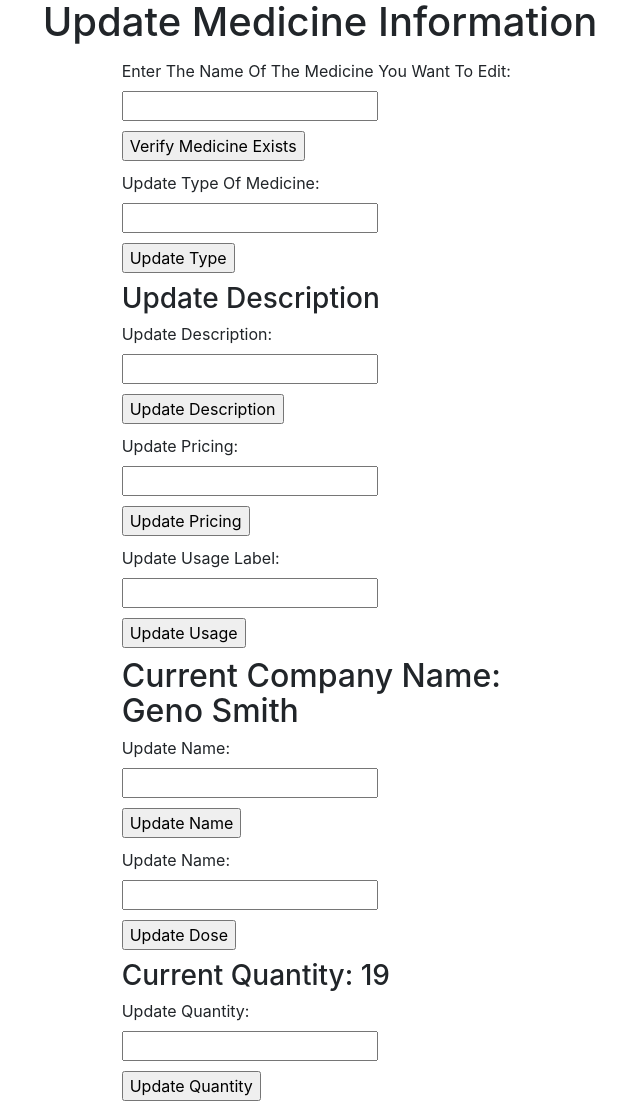
After one commit to mtalhaimran/CSCS342-WEB-Dev, a PHP site: page /admin/edit_medicine.php in a window 1280 px wide. The commit adds this page. Shown: the whole page, without its empty margins (320-960 px from the left). Run offline with PHP 8.4, Linux system fonts and the light colour scheme.

Commit message:
edit_medicine.php login.php login_style.css
above files updated and created

```diff
--- /dev/null
+++ b/admin/edit_medicine.php
@@ -0,0 +1,81 @@
+<?php
+?>
+<!doctype html>
+<html lang="en">
+<head>
+    <meta charset="UTF-8">
+    <meta name="viewport"
+          content="width=device-width, user-scalable=no, initial-scale=1.0, maximum-scale=1.0, minimum-scale=1.0">
+    <meta http-equiv="X-UA-Compatible" content="ie=edge">
+
+    <title>admin Profile</title>
+
+    <link href="../bootstrap_css/bootstrap.min.css" rel="stylesheet">
+
+    <style>
+        input {
+            display: block;
+            margin-bottom: 10px;
+        }
+        form {
+            margin: 0 auto;
+        }
+        h1 {
+            text-align: center;
+            margin-bottom: 15px;
+        }
+    </style>
+</head>
+<body>
+<h1>Update Medicine Information</h1>
+
+<form class="col-md-4 col-md-offset-4 signUpForm" id="admin_profile_form">
+    <label for="NameofMedicine">Enter The Name Of The Medicine You Want To Edit: </label>
+    <input type="text" name="NameofMedicine" id="NameofMedicine">
+    <input type="submit" name="NameofMedicine" value="Verify Medicine Exists">
+
+    <label for="typeOfMedicine">Update Type Of Medicine: </label>
+    <input type="text" name="typeOfMedicine" id="typeOfMedicine">
+    <input type="submit" name="typeOfMedicine" value="Update Type">
+
+    <h3>Update Description</h3>
+
+    <label for="Description">Update Description: </label>
+    <input type="text" name="Password" id="Description">
+    <input type="submit" name="Description" value="Update Description">
+
+
+    <label for="MedicinePrice">Update Pricing: </label>
+    <input type="MedicinePrice" name="MedicinePrice" id="MedicinePrice">
+    <input type="submit" name="MedicinePrice" value="Update Pricing">
+
+
+    <label for="Usage">Update Usage Label: </label>
+    <input type="text" name="Usage" id="Usage">
+    <input type="submit" name="Usage" value="Update Usage">
+
+
+    <h2>Current Company Name: <?php echo "Geno Smith" ?></h2>
+
+
+    <label for="CompanyName">Update Name: </label>
+    <input type="text" name="CompanyName" id="CompanyName">
+    <input type="submit" name="CompanyName" value="Update Name">
+
+    <label for="DoseDescription">Update Name: </label>
+    <input type="text" name="DoseDescription" id="DoseDescription">
+    <input type="submit" name="DoseDescription" value="Update Dose">
+
+    <h3>Current Quantity: <?php echo "19" ?></h3>
+
+
+    <label for="quantity">Update Quantity: </label>
+    <input type="number" name="quantity" id="quantity">
+    <input type="submit" name="updateQuantity" value="Update Quantity">
+
+</form>
+
+
+
+</body>
+</html>
```
Also changed, not shown: login.php (+4 -4 lines), styling files/login_style.css (+22 -22 lines).
